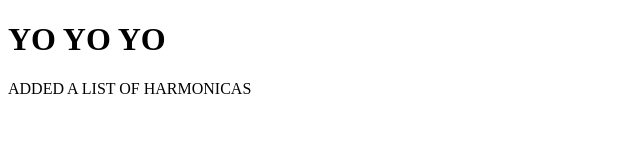
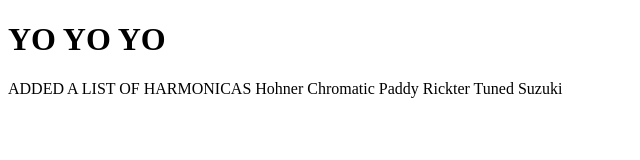
Before and after one commit to DanePete/mersenne-git-branching, a plain HTML site: page index.html in a window 1280 px wide. Shown: the whole page, without its empty margins (0-640 px from the left). Drawn offline with Linux system fonts and the light colour scheme.

Commit message:
add my suzukis

```diff
--- a/index.html
+++ b/index.html
@@ -10,5 +10,7 @@
   <h1>YO YO YO</h1>
 
   ADDED A LIST OF HARMONICAS
+  Hohner Chromatic
+  Paddy Rickter Tuned Suzuki
 </body>
 </html>
```
